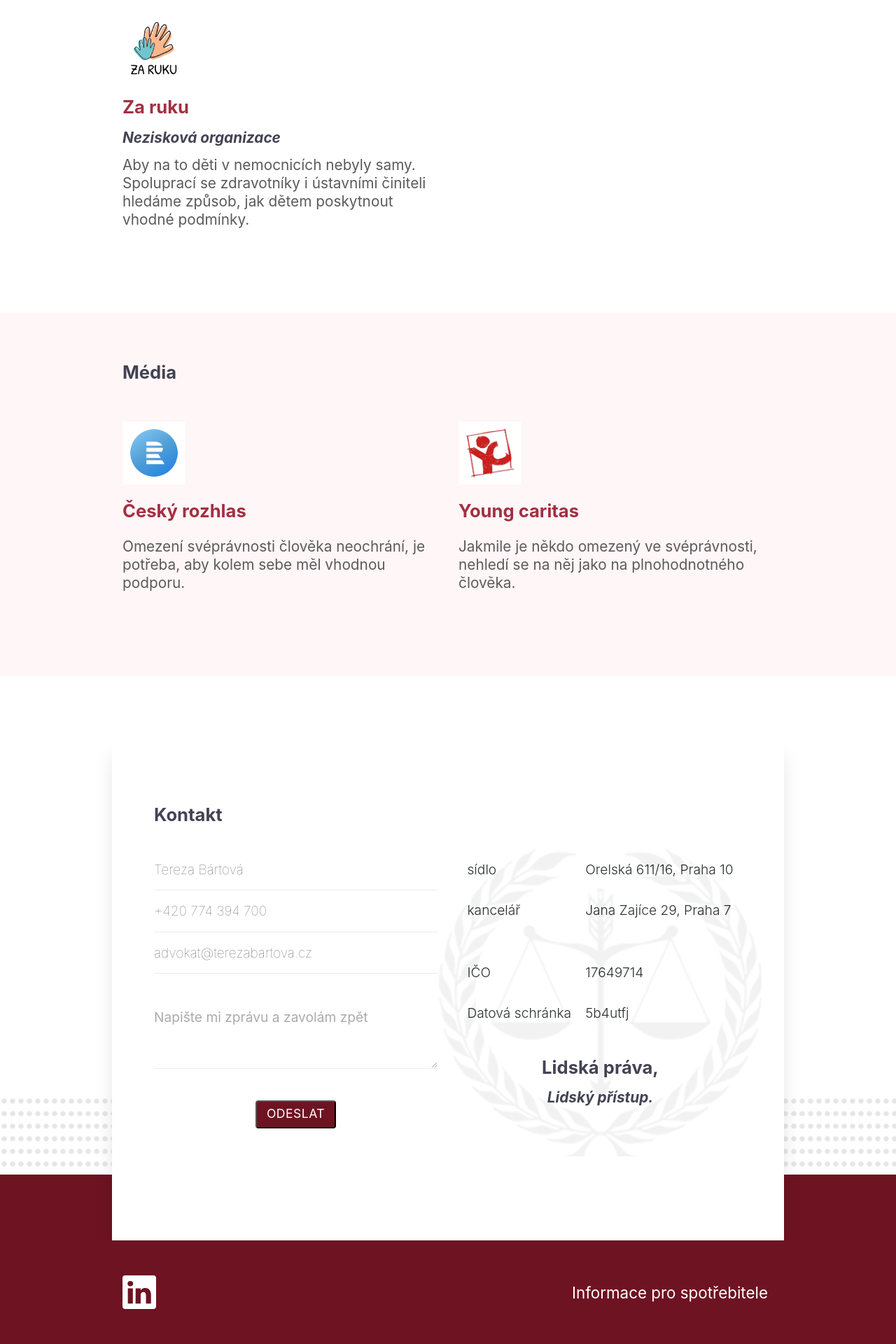
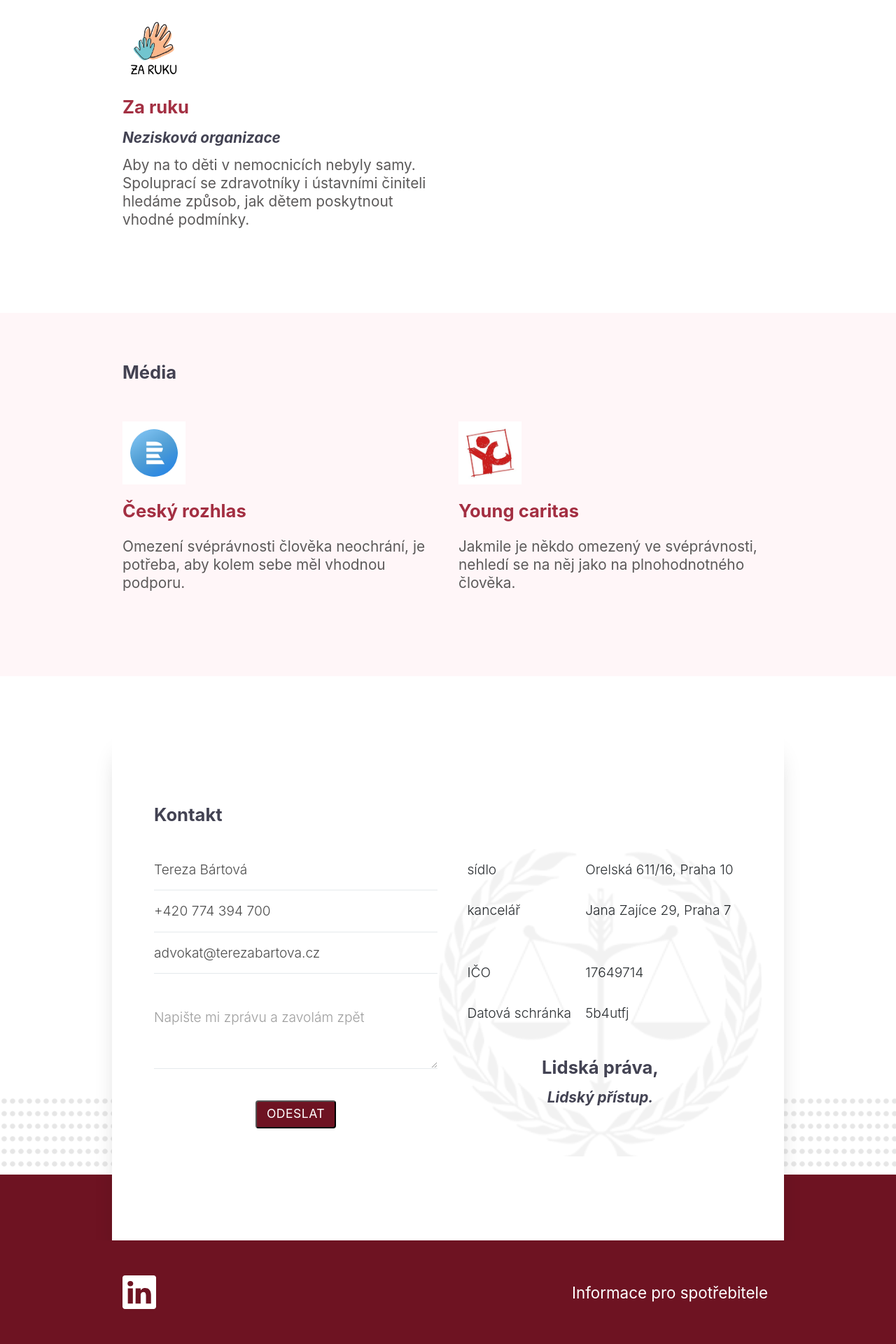
Before and after one commit to terezabartova/terezabartova.github.io, a Jekyll site: the page built from index.md, in a window 1280 px wide. Shown: the part 2276-4196 px from the top of the page at 70% size. Built offline with Jekyll 4.4.1, drawn with Linux system fonts in a browser that asks for light colours; some web fonts are replaced.

Commit message:
contact cleanup

```diff
--- a/_data/contact.yml
+++ b/_data/contact.yml
@@ -1,6 +1,6 @@
 title: "Kontakt"
 form:
-  action: "https://formspree.io/f/todo"
+  action: "https://formspree.io/f/xjvdlqjp"
   method: "POST"
   name: "Tereza Bártová"
   email: "advokat@terezabartova.cz"
--- a/_includes/contact.html
+++ b/_includes/contact.html
@@ -11,17 +11,17 @@
                     </div>
                     <div class="row">
                         <div class="col-12">
-                            <input type="tel" name="phone" id="phone" placeholder="{{ .site.data.contact.form.phone }}" pattern="^\+((?:9[679]|8[035789]|6[789]|5[90]|42|3[578]|2[1-689])|9[0-58]|8[1246]|6[0-6]|5[1-8]|4[013-9]|3[0-469]|2[70]|7|1)(?:\W*\d){0,13}\d$" required />
+                            <input type="tel" name="phone" id="phone" placeholder="{{ .site.data.contact.form.phone }}" minlength="9" maxlength="20" pattern="^([0-9]| |\+)*$" required />
                         </div>
                     </div>
                     <div class="row">
                         <div class="col-12">
-                            <input type="email" name="email" id="email" placeholder="{{ .site.data.contact.form.email }}" required />
+                            <input type="email" name="email" id="email" placeholder="{{ .site.data.contact.form.email }}" minlength="5" maxlength="40" required />
                         </div>
                     </div>
                     <div class="row pt-4">
                         <div class="col-12">
-                            <textarea name="message" id="message" cols="30" rows="3" placeholder="{{ .site.data.contact.form.message }}" required></textarea>
+                            <textarea name="message" id="message" cols="30" rows="3" placeholder="{{ .site.data.contact.form.message }}" minlength="10" required></textarea>
                         </div>
                     </div>
                     <div class="row pt-4">
--- a/_sass/components/_contact.scss
+++ b/_sass/components/_contact.scss
@@ -83,10 +83,11 @@
 
 textarea {
     font-family: $font-family-heading;
-    opacity: 0.6;
+    opacity: 0.7;
     overflow: auto;
     margin: 0;
     resize: vertical;
+    font-weight: 300;
     padding: 10px 0;
     width: 100%;
     color: #000;
@@ -131,11 +132,11 @@ input[type="text"],
 input[type="tel"],
 input[type="email"] {
     font-family: $font-family-heading;
-    opacity: 0.6;
+    opacity: 0.7;
     padding: 10px 0;
     width: 100%;
     font-size: 16px;
-    font-weight: 100;
+    font-weight: 300;
     line-height: 2;
     color: #000;
     border: none;
```
